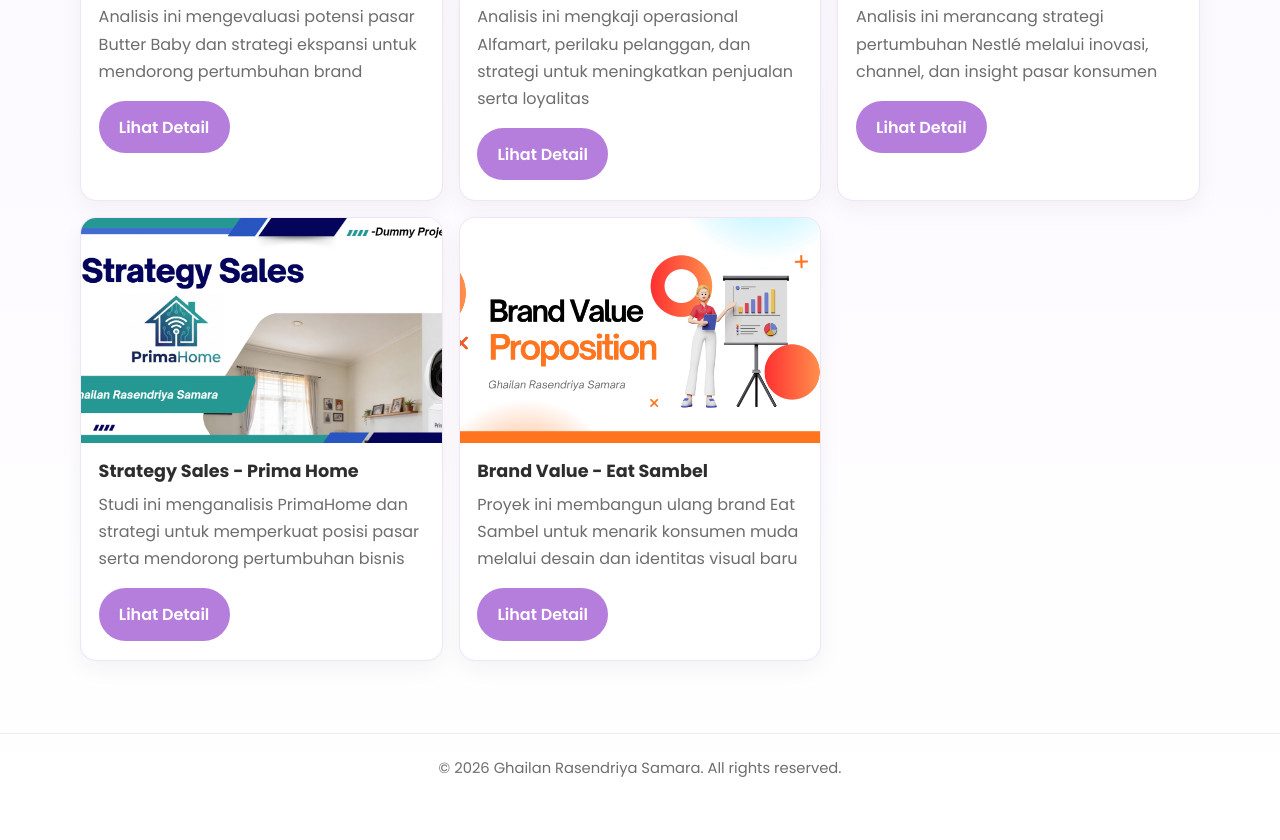
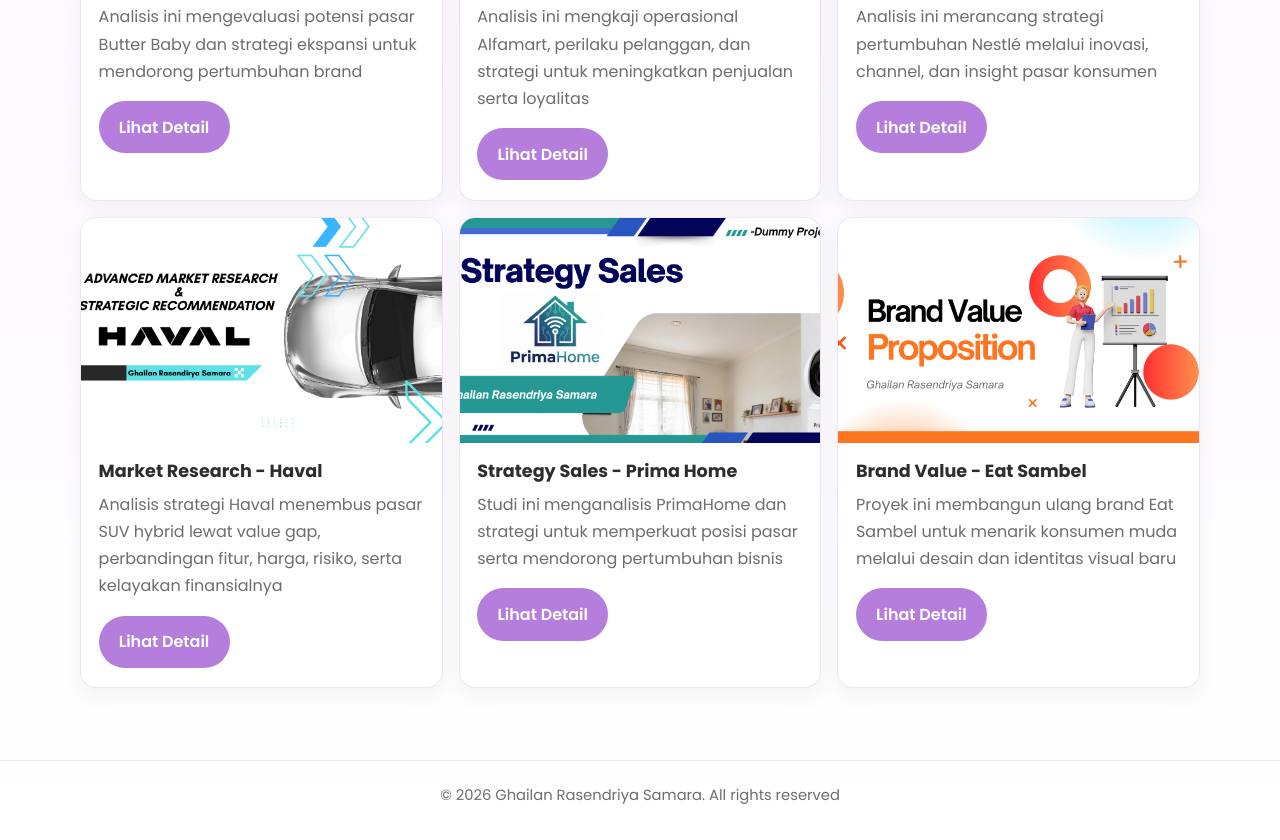
Before and after one commit to alanrsz/alanrsz.github.io, a plain HTML site: page portfolio.html in a window 1280 px wide. Shown: the part 1448-2288 px from the top of the page. Before the commit the page ends 2261 px from the top, so only its background shows below. Drawn offline with Linux system fonts and the light colour scheme.

Commit message:
codding up haval

```diff
--- a/portfolio.html
+++ b/portfolio.html
@@ -107,6 +107,14 @@
           </div>
         </article>
         <article class="card portfolio-card reveal">
+          <img src="images/portofolio/haval.png" alt="Market Research - Haval" />
+          <div class="card-body">
+            <h2>Market Research - Haval</h2>
+            <p>Analisis strategi Haval menembus pasar SUV hybrid lewat value gap, perbandingan fitur, harga, risiko, serta kelayakan finansialnya</p>
+            <a class="btn btn-primary" href="contact.html">Lihat Detail</a>
+          </div>
+        </article>
+        <article class="card portfolio-card reveal">
           <img src="images/portofolio/primahome.png" alt="Strategy Sales - Prima Home" />
           <div class="card-body">
             <h2>Strategy Sales - Prima Home</h2>
@@ -128,7 +136,7 @@
 
   <footer class="site-footer">
     <div class="container">
-      <p>&copy; 2026 Ghailan Rasendriya Samara. All rights reserved.</p>
+      <p>&copy; 2026 Ghailan Rasendriya Samara. All rights reserved</p>
     </div>
   </footer>
 
```
